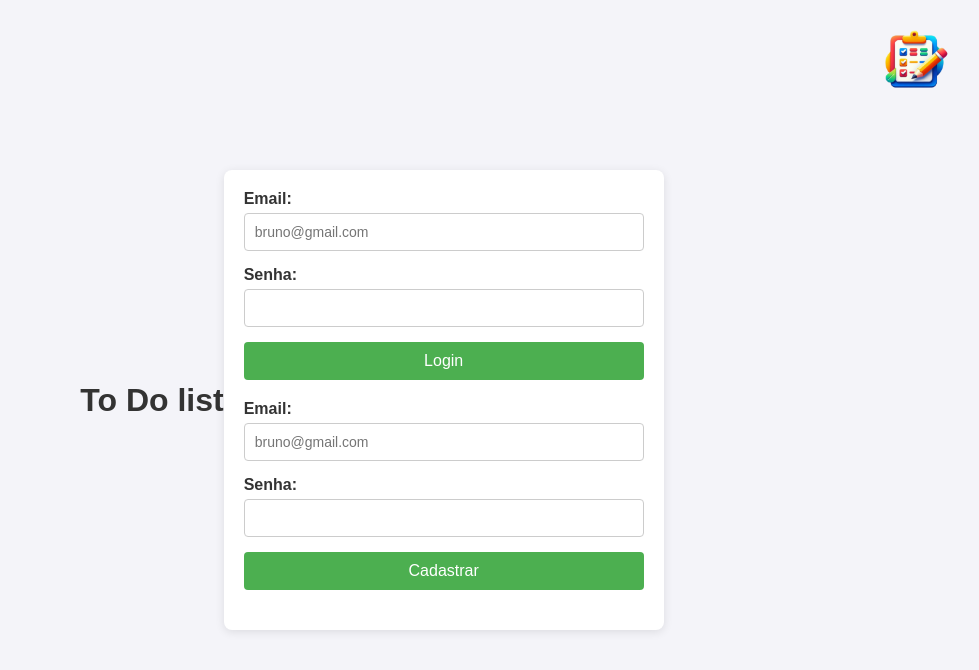
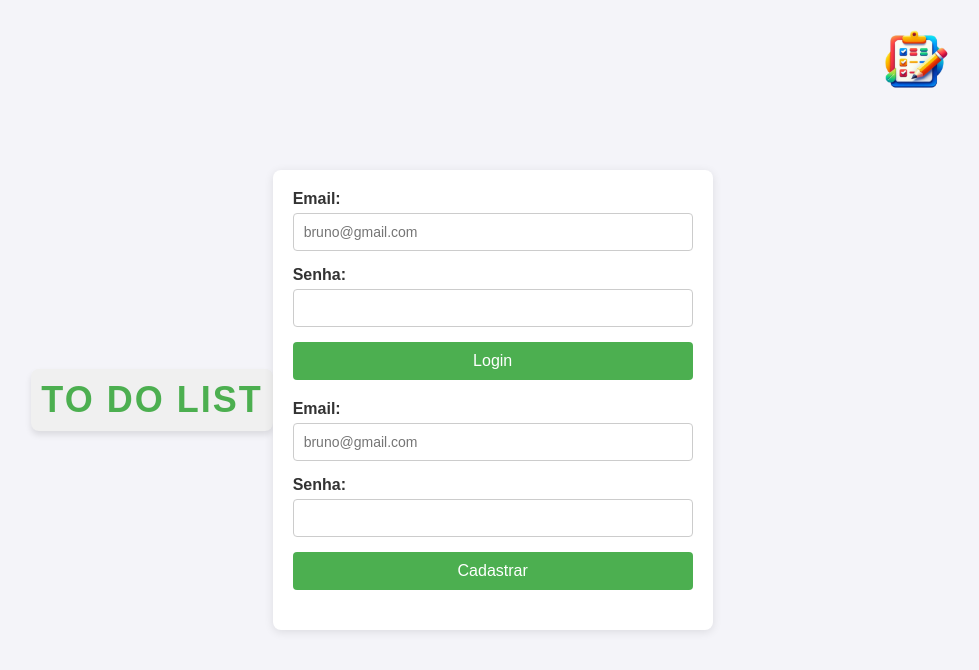
Before and after one commit to BrunoTg7/site-pra-vendas-basico, a plain HTML site: page to_do_list/index.html in a window 1280 px wide. Shown: the whole page, without its empty margins (268-1247 px from the left). Drawn offline with Linux system fonts and the light colour scheme.

```diff
--- a/to_do_list/style.css
+++ b/to_do_list/style.css
@@ -243,3 +243,18 @@
   background-color: #92000f; /* Cor mais intensa ao clicar */
   transform: scale(0.95); /* Diminui ligeiramente ao pressionar */
 }
+
+h1 {
+  font-family: "Arial", sans-serif; /* Define a fonte */
+  font-size: 36px; /* Tamanho da fonte */
+  color: #4caf50; /* Cor do texto */
+  text-align: center; /* Centraliza o texto */
+  text-transform: uppercase; /* Deixa o texto em maiúsculas */
+  margin-top: 20px; /* Espaço superior */
+  margin-bottom: 20px; /* Espaço inferior */
+  letter-spacing: 2px; /* Espaçamento entre letras */
+  background-color: #f0f0f0; /* Cor de fundo */
+  padding: 10px; /* Espaçamento interno */
+  border-radius: 8px; /* Bordas arredondadas */
+  box-shadow: 0 4px 6px rgba(0, 0, 0, 0.1); /* Sombra sutil */
+}
```
